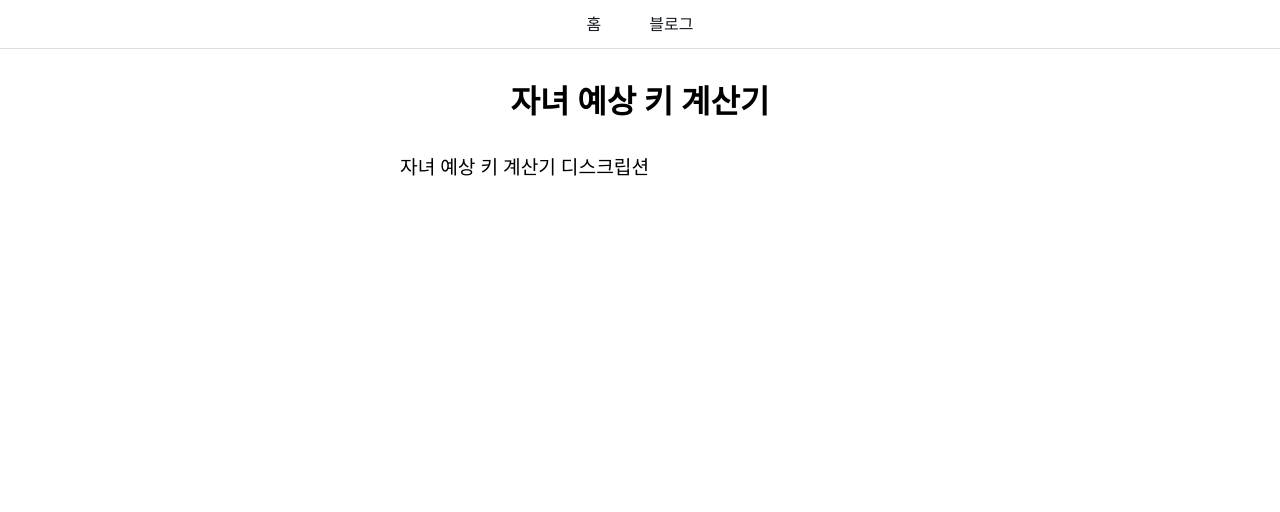
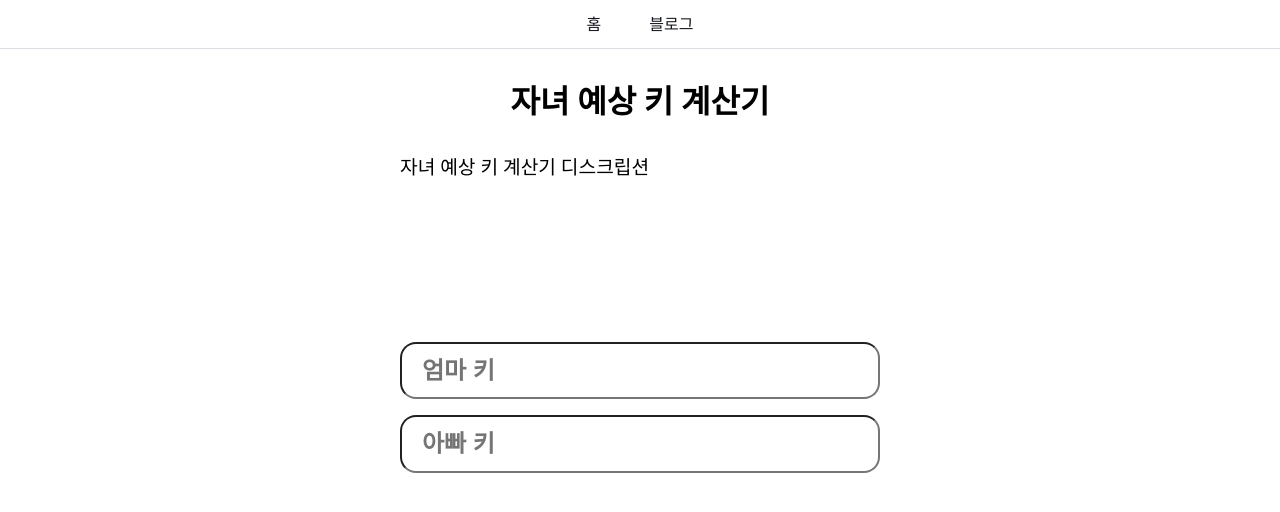
Before and after one commit to zziri/app, a Next.js app: page /calculator/height in a window 1280 px wide. Shown: the top 512 px of the page. Built offline with nearby package versions, Linux system fonts and the light colour scheme.

Commit message:
[dev/height] 기능 구현

```diff
--- a/next-sitemap.config.js
+++ b/next-sitemap.config.js
@@ -1,4 +1,7 @@
 module.exports = {
   siteUrl: 'https://app.zziri.me',
   generateRobotsTxt: true,
+  exclude: [
+    '**/_components/*',
+  ],
 };
--- /dev/null
+++ b/src/pages/calculator/height/_components/HeightResult.tsx
@@ -0,0 +1,45 @@
+import { styled } from "styled-components";
+
+const Wrapper = styled.div`
+  display: flex;
+  justify-content: space-between;
+  padding: 1rem;
+`;
+
+const ResultItem = styled.div`
+  display: flex;
+  flex-direction: column;
+  align-items: center;
+  gap: 1rem;
+`;
+
+const Heading = styled.h3`
+  font-weight: bold;
+  font-size: 2rem;
+`;
+
+const Text = styled.span`
+  font-size: 3.2rem;
+  font-weight: bold;
+`;
+
+const HeightResult = ({ motherHeight, fatherHeight }
+  : { motherHeight: number, fatherHeight: number }
+) => {
+  return (
+    <>
+      <Wrapper>
+        <ResultItem>
+          <Heading>{'딸'}</Heading>
+          <Text>{((motherHeight + fatherHeight - 13) / 2.0).toFixed(1)}</Text>
+        </ResultItem>
+        <ResultItem>
+          <Heading>{'아들'}</Heading>
+          <Text>{((motherHeight + fatherHeight + 13) / 2.0).toFixed(1)}</Text>
+        </ResultItem>
+      </Wrapper>
+    </>
+  );
+}
+
+export default HeightResult;
--- a/src/pages/calculator/height/index.tsx
+++ b/src/pages/calculator/height/index.tsx
@@ -2,9 +2,55 @@ import Description from "@/components/common/Description";
 import SeoArticle from "@/components/common/SeoArticle";
 import SeoHead from "@/components/common/SeoHead";
 import Title from "@/components/common/Title";
+import styled from "styled-components";
+import HeightResult from "./_components/HeightResult";
+import { useState } from "react";
+import { isNil } from "lodash-es";
+import EmptyDiv from "@/components/common/EmptyDiv";
 
 const title = '자녀 예상 키 계산기';
 const description = `자녀 예상 키 계산기 디스크립션`;
+
+const Wrapper = styled.div`
+  display: flex;
+  flex-direction: column;
+  gap: 1rem;
+`;
+
+const Input = styled.input`
+  font-size: 1.5rem;
+  padding-left: 1.25rem;
+  padding-top: 0.8rem;
+  padding-bottom: 0.8rem;
+  border-radius: 1rem;
+  &::placeholder {
+    font-weight: bold;
+  }
+`;
+
+const HeightBody = () => {
+  const [motherHeight, setMotherHeight] = useState(0);
+  const [fatherHeight, setFatherHeight] = useState(0);
+
+  const setted = !isNil(motherHeight) && !isNil(fatherHeight) && motherHeight !== 0 && fatherHeight !== 0;
+
+  return (
+    <>
+      <Wrapper>
+        {setted && <HeightResult motherHeight={motherHeight} fatherHeight={fatherHeight} />}
+        {!setted && <EmptyDiv height="8rem" />}
+        <Input
+          placeholder="엄마 키"
+          onChange={(e) => setMotherHeight(Number(e.target.value))}
+          value={motherHeight === 0 ? '' : motherHeight} />
+        <Input
+          placeholder="아빠 키"
+          onChange={(e) => setFatherHeight(Number(e.target.value))}
+          value={fatherHeight === 0 ? '' : fatherHeight} />
+      </Wrapper>
+    </>
+  );
+}
 
 const Height = () => {
   return (
@@ -14,6 +60,7 @@ const Height = () => {
         description={description} />
       <Title title={title} />
       <Description content={description} />
+      <HeightBody />
       <SeoArticle list={[]} />
     </>
   );
```
Also changed, not shown: 1 other file (tests, documents, lock files or other folders).
